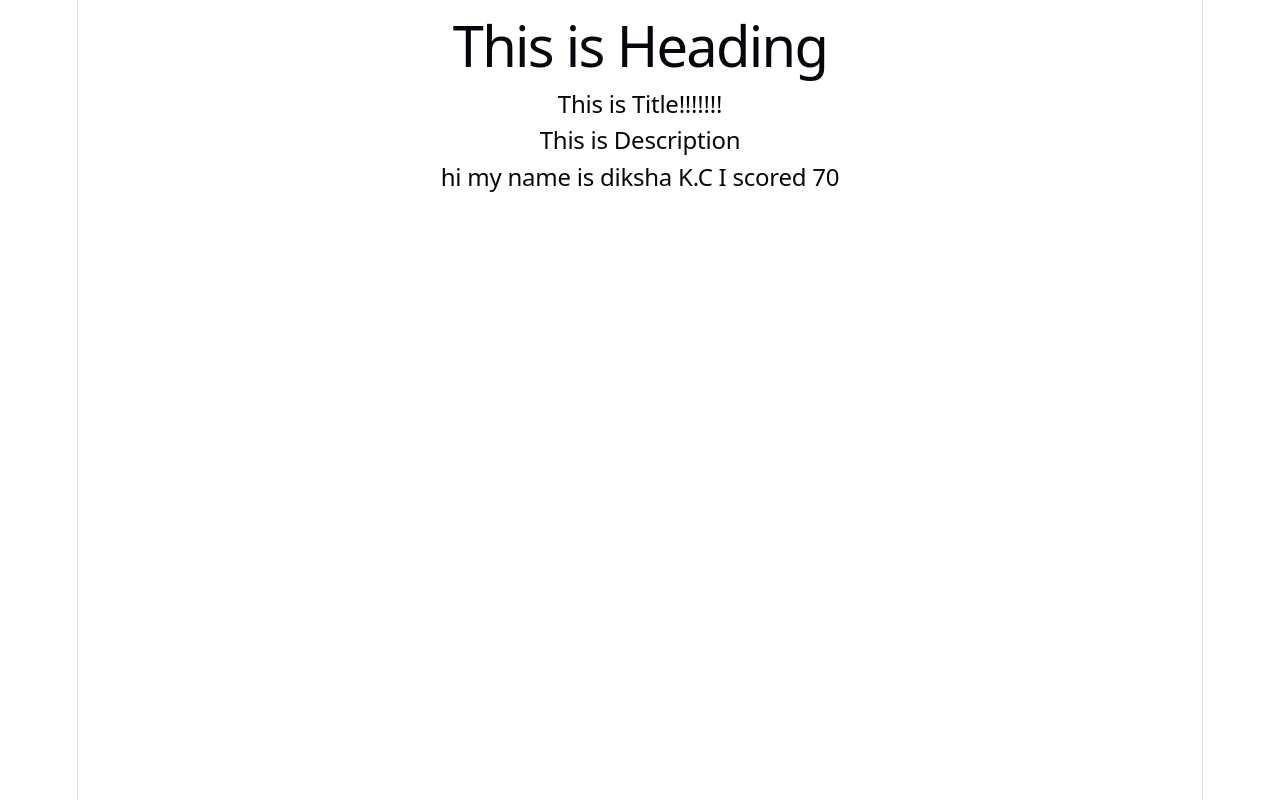
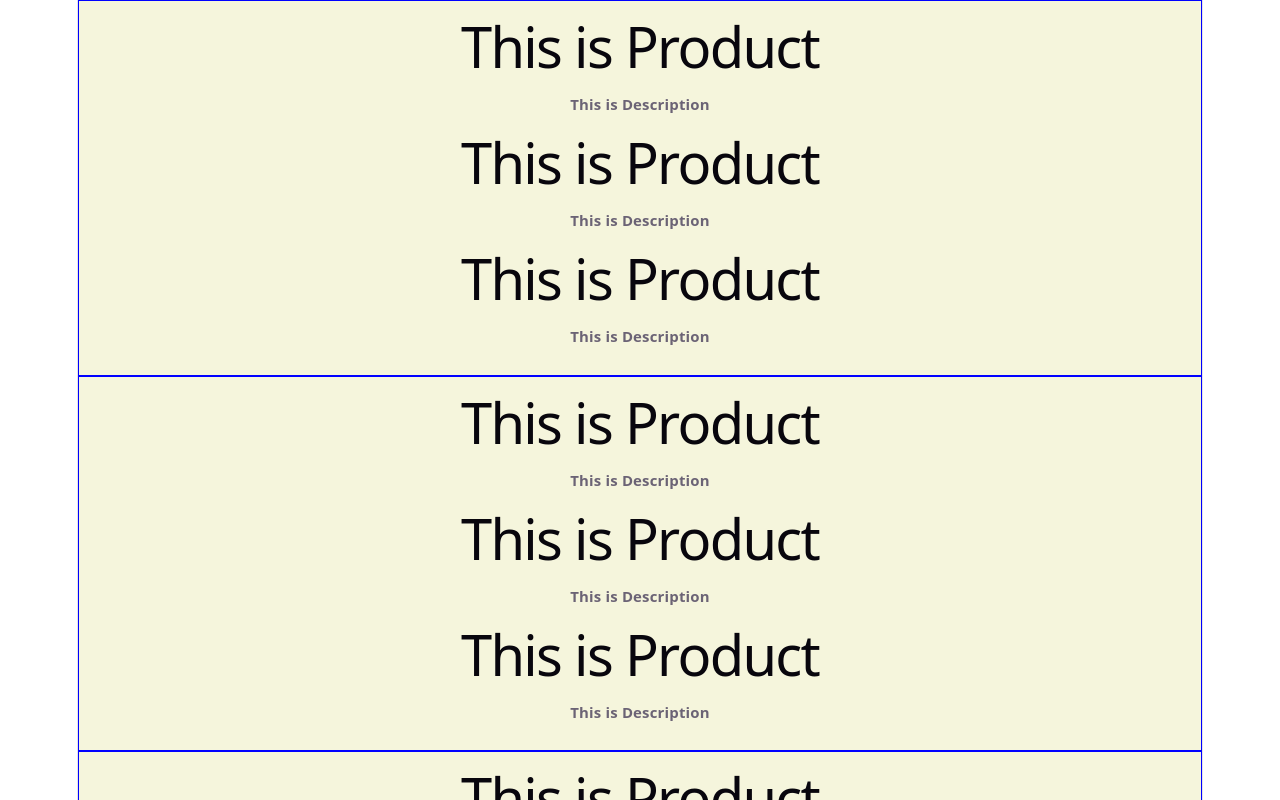
Before and after one commit to sadiksha-kc-neupane/React_Learning, a React (Vite) app: page / in a window 1280 px wide. Shown: the top 800 px of the page. Built offline with nearby package versions, Linux system fonts and the light colour scheme.

Commit message:
added a diffrent file for styling component with few styling code & imported it

```diff
--- a/src/App.jsx
+++ b/src/App.jsx
@@ -1,24 +1,19 @@
 import "./App.css";
 // import Title from "./Title.jsx";
 import { Title } from "./Title.jsx";
+import Product_Desc from "./Product&Desc.jsx";
 
-function Description() {
-  return <h2>This is Description</h2>;
-}
-
-let name = "diksha";
-let caste = "K.C";
-let score = 70;
+// let name = "diksha";
+// let caste = "K.C";
+// let score = 70;
 
 function App() {
   return (
     <>
-      <h1>This is Heading</h1>
-      <Title />
-      <Description />
-      <h2>
-        hi my name is {name} {caste} I scored {score}{" "}
-      </h2>
+      <Product_Desc />
+      <Product_Desc />
+      <Product_Desc />
+      <Product_Desc />
     </>
   );
 }
--- /dev/null
+++ b/src/Product&Desc.jsx
@@ -0,0 +1,18 @@
+import { Product } from "./product.jsx";
+import { Description } from "./product.jsx";
+import "./Product_Desc.css";
+
+function Product_Desc() {
+  return (
+    <div className="Product_Desc">
+      <Product />
+      <Description />
+      <Product />
+      <Description />
+      <Product />
+      <Description />
+    </div>
+  );
+}
+
+export default Product_Desc;
--- /dev/null
+++ b/src/Product_Desc.css
@@ -0,0 +1,4 @@
+.Product_Desc {
+  border: 1px solid blue;
+  background-color: beige;
+}
--- /dev/null
+++ b/src/product.jsx
@@ -0,0 +1,10 @@
+function Product() {
+  return <h1>This is Product</h1>;
+}
+
+function Description() {
+  return <h5>This is Description</h5>;
+}
+
+export { Product };
+export { Description };
```
Also changed, not shown: src/Product.css (added).
